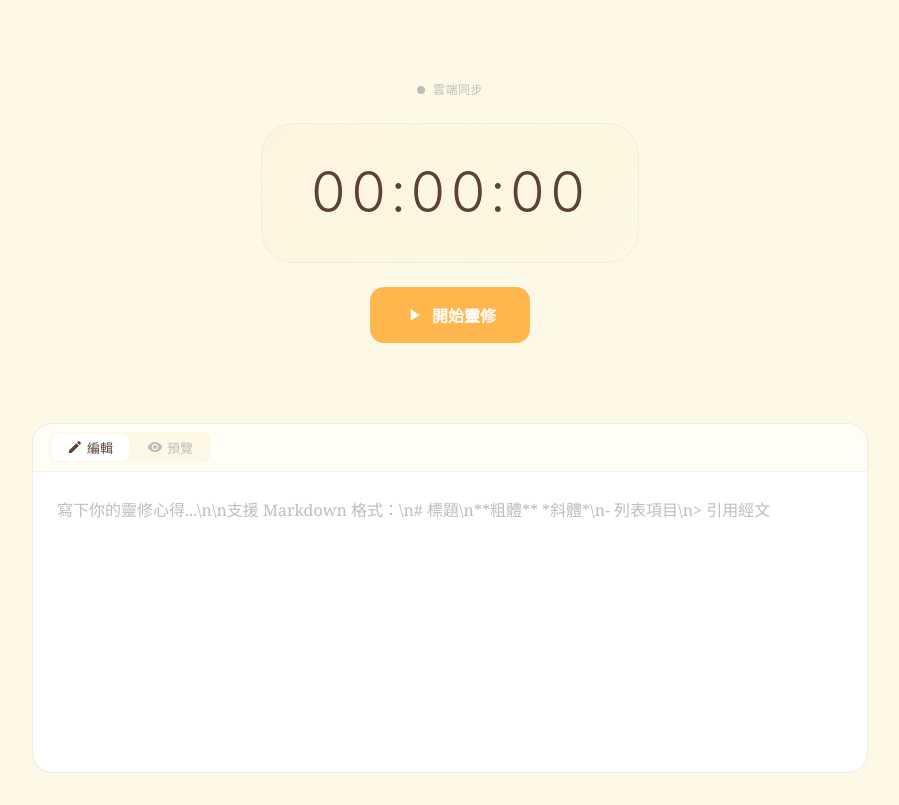
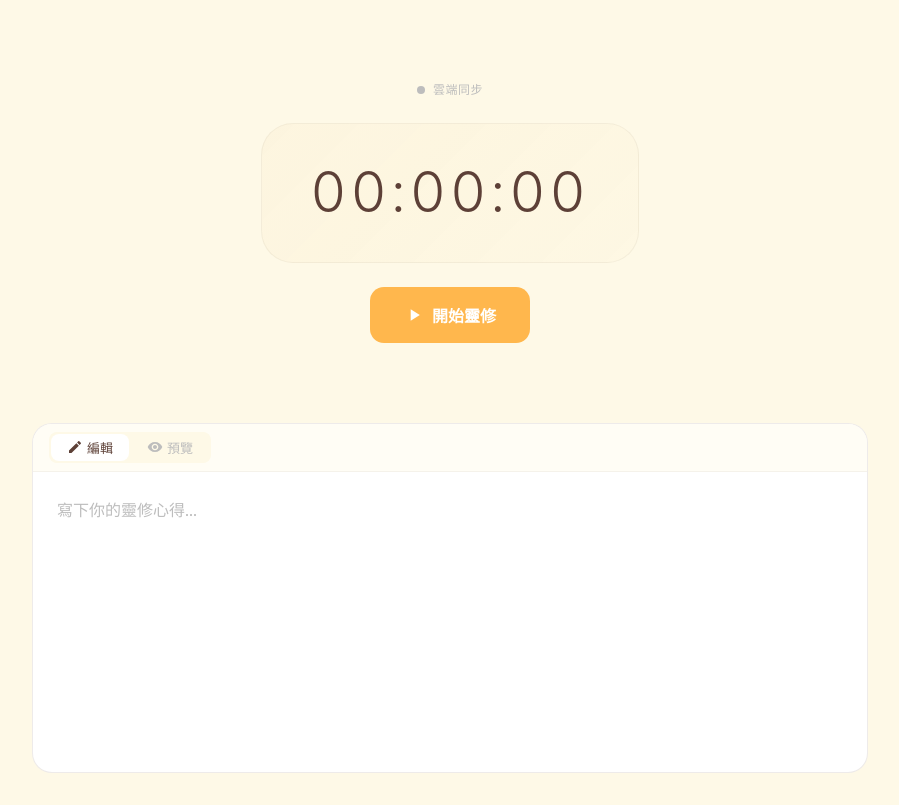
Before and after one commit to Hector0929/SelahTimer, a Next.js app: page /workspace in a window 1280 px wide. Shown: the whole page, without its empty margins (190-1089 px from the left). Built offline with nearby package versions, Linux system fonts and the light colour scheme; no server answers.

Commit message:
style: 簡化編輯器佔位文字，移除 Markdown 語法提示

```diff
--- a/src/app/workspace/page.js
+++ b/src/app/workspace/page.js
@@ -203,7 +203,7 @@ export default function WorkspacePage() {
                         value={content}
                         onChange={setContent}
                         saveStatus={saveStatus}
-                        placeholder="寫下你的靈修心得...\n\n支援 Markdown 格式：\n# 標題\n**粗體** *斜體*\n- 列表項目\n> 引用經文"
+                        placeholder="寫下你的靈修心得..."
                     />
                 </div>
             </div>
--- a/src/components/EditDurationModal.js
+++ b/src/components/EditDurationModal.js
@@ -150,7 +150,7 @@ export default function EditDurationModal({ isOpen, onClose, onSubmit, record, u
                                 className="textarea"
                                 value={content}
                                 onChange={(e) => setContent(e.target.value)}
-                                rows={4}
+                                placeholder="寫下你的靈修心得..."
                             />
                         </div>
 
--- a/src/components/Editor.js
+++ b/src/components/Editor.js
@@ -18,7 +18,7 @@ export default function Editor({
     value = '',
     onChange,
     saveStatus = 'idle',
-    placeholder = '寫下你的靈修心得...\n\n支援 Markdown 格式：\n# 標題\n**粗體** *斜體*\n- 列表項目\n> 引用經文',
+    placeholder = '寫下你的靈修心得...',
 }) {
     const [mode, setMode] = useState('edit'); // 'edit' | 'preview'
 
@@ -71,7 +71,7 @@ export default function Editor({
                         className={styles.textarea}
                         value={value}
                         onChange={handleChange}
-                        placeholder={placeholder}
+                        placeholder="寫下你的靈修心得..."
                         spellCheck={false}
                     />
                 ) : (
--- a/src/components/ManualEntryModal.js
+++ b/src/components/ManualEntryModal.js
@@ -204,7 +204,7 @@ export default function ManualEntryModal({ isOpen, onClose, onSubmit, userId })
                                 value={content}
                                 onChange={(e) => setContent(e.target.value)}
                                 rows={3}
-                                placeholder="補錄時的靈修心得..."
+                                placeholder="寫下你的靈修心得..."
                             />
                         </div>
 
```
